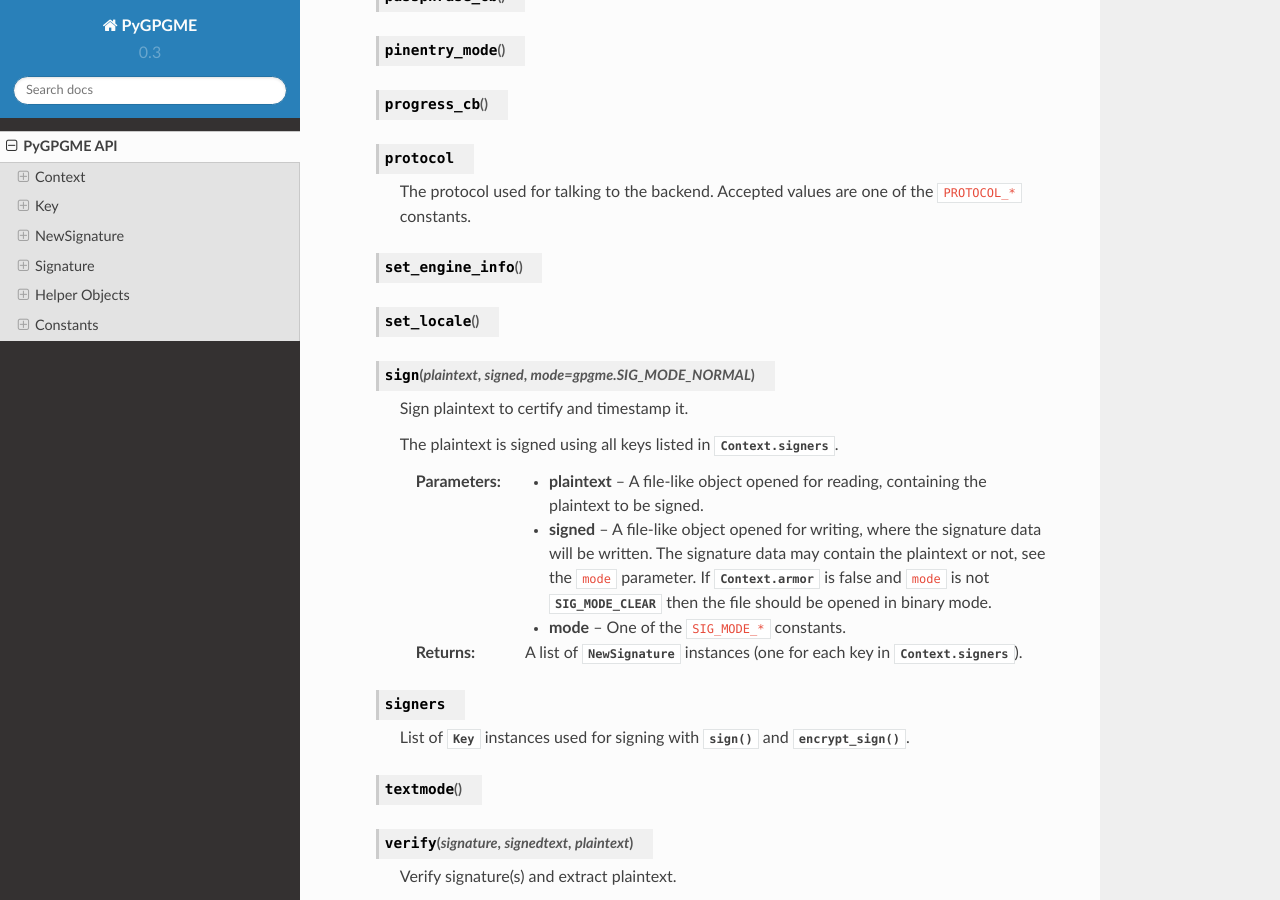
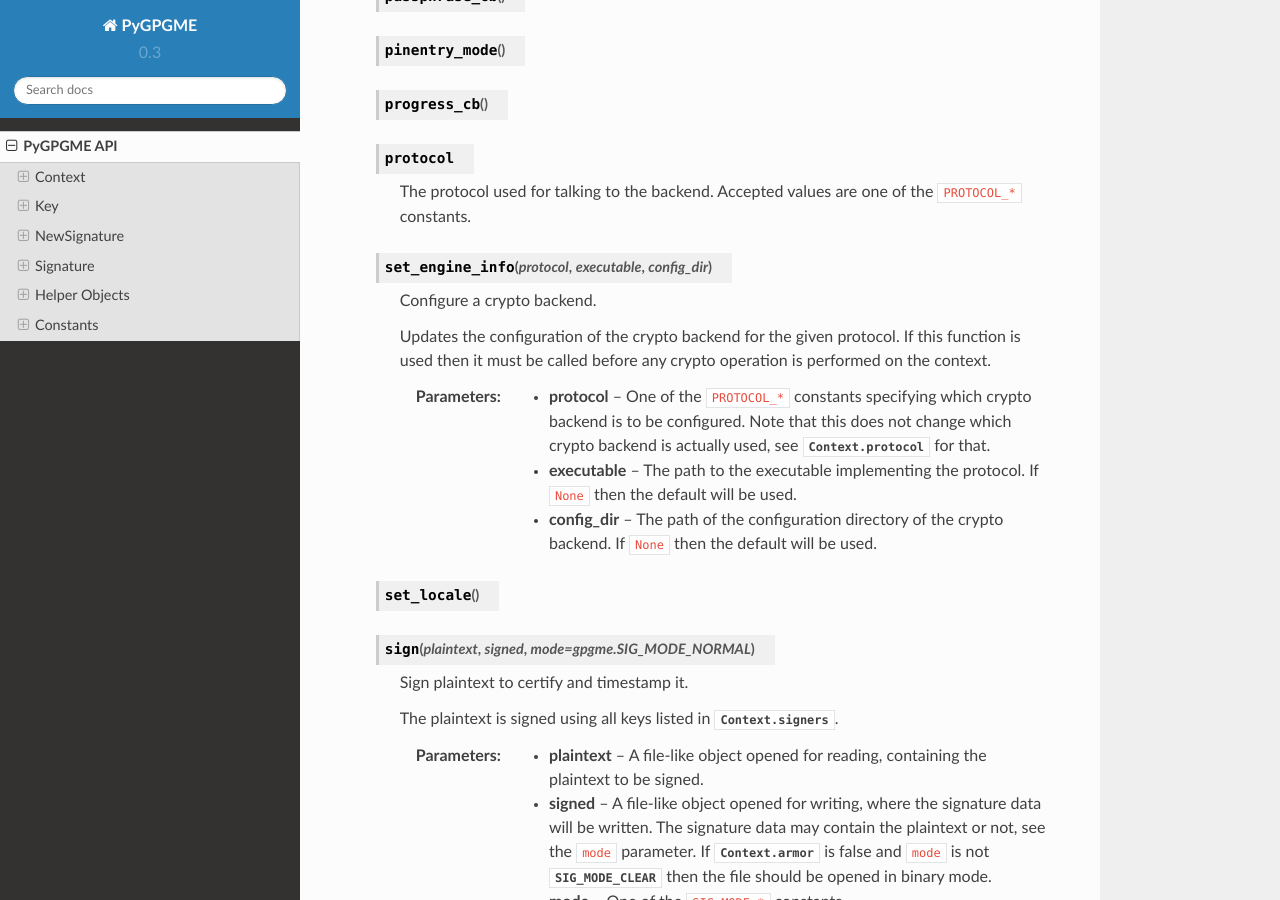
Before and after one commit to rshk/pygpgme, a Sphinx documentation site: the page built from docs/source/api.rst, in a window 1280 px wide and 900 px high, scrolled down 2717 px. Built offline with Sphinx 7.4.7 and the Read the Docs theme 2.0.0, drawn with Linux system fonts in a browser that asks for light colours.

Commit message:
API documentation for `Context.set_engine_info`.

```diff
--- a/docs/source/api.rst
+++ b/docs/source/api.rst
@@ -147,7 +147,24 @@ Context
         The protocol used for talking to the backend. Accepted values are one
         of the ``PROTOCOL_*`` constants.
 
-    .. py:method:: set_engine_info
+    .. py:method:: set_engine_info(protocol, executable, config_dir)
+
+        Configure a crypto backend.
+
+        Updates the configuration of the crypto backend for the given protocol.
+        If this function is used then it must be called before any crypto
+        operation is performed on the context.
+
+        :param protocol: One of the ``PROTOCOL_*`` constants specifying which
+            crypto backend is to be configured. Note that this does not change
+            which crypto backend is actually used, see
+            :py:attr:`Context.protocol` for that.
+
+        :param executable: The path to the executable implementing the
+            protocol. If ``None`` then the default will be used.
+
+        :param config_dir: The path of the configuration directory of the crypto
+            backend. If ``None`` then the default will be used.
 
     .. py:method:: set_locale
 
```
